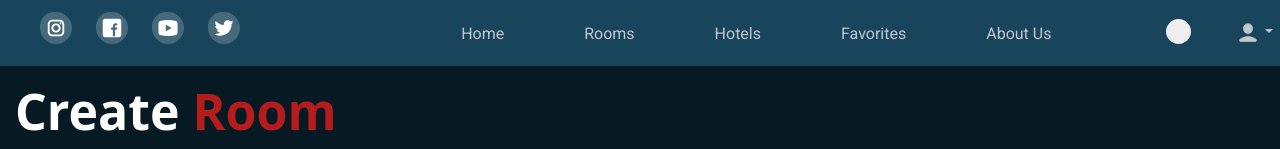
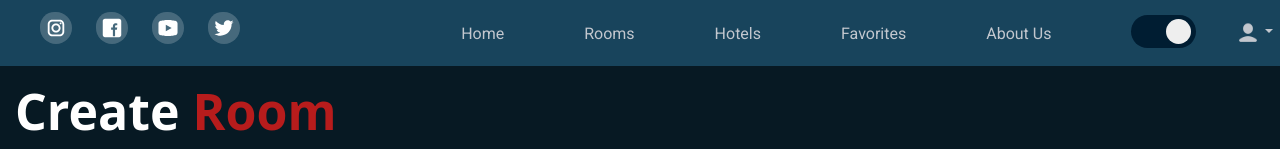
Before and after one commit to IgnacioPerezEtc/Proyecto-Final, a React (Vite) app in the folder client/: page /formRoom in a window 1280 px wide. Shown: the top 149 px of the page. Built offline with nearby package versions, Linux system fonts and the light colour scheme.

Commit message:
color switch dark

```diff
--- a/client/src/components/NavBarDetails/NavBarDetails.module.css
+++ b/client/src/components/NavBarDetails/NavBarDetails.module.css
@@ -145,5 +145,5 @@
 }
 
 .switch:checked + .lbl {
-  background: var(--color-blue);
+  background: var(--letter-blue);
 }
```
